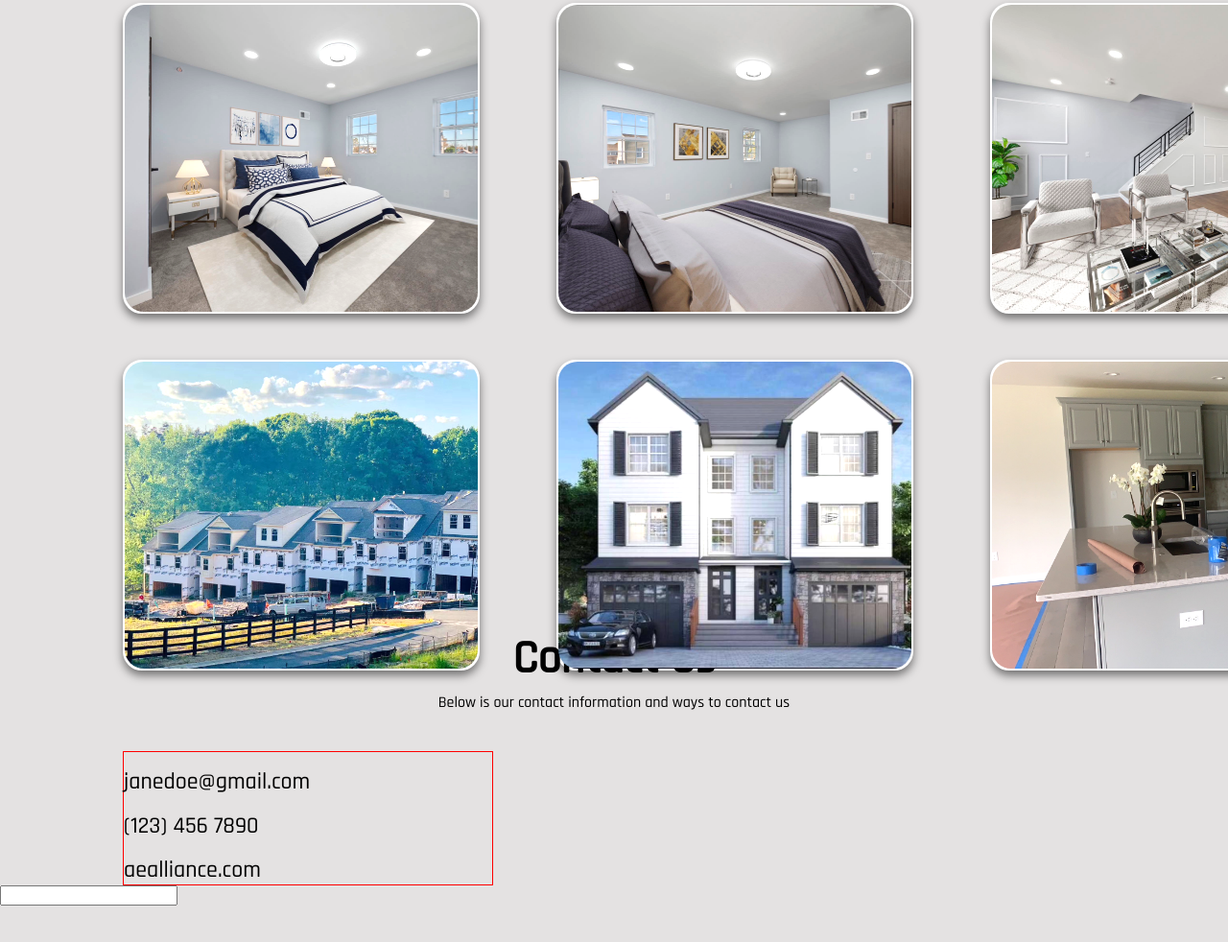
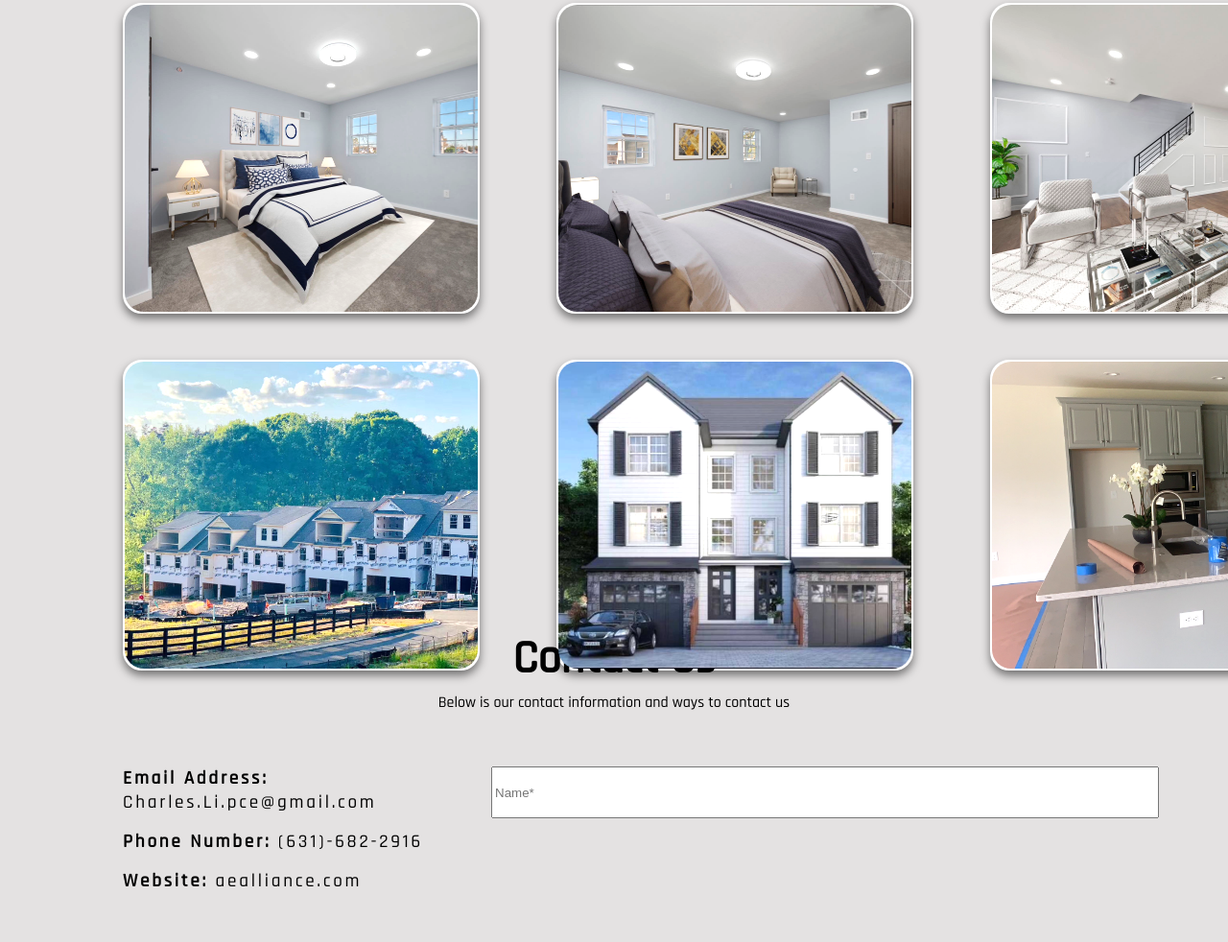
Before and after one commit to thekevinchau/ae_website, a plain HTML site: page index.html in a window 1280 px wide. Shown: the part 2880-3862 px from the top of the page at 96% size. Drawn offline with Linux system fonts and the light colour scheme.

Commit message:
Added correct contact information

```diff
--- a/home.css
+++ b/home.css
@@ -235,8 +235,11 @@ body{
     height: 50vh;
 }
 
+.contact-body{
+    display: flex;
+}
+
 .left-contact{
-    border: 1px solid red;
     display: flex;
     flex-direction: column;
     width: 30vw;
@@ -244,7 +247,19 @@ body{
     margin-top: 5vh;
 }
 
+.right-contact{
+    margin-top: 7vh;
+    width: 50vw;
+    display: inline;
+}
+
 .left-contact > p{
-    font-size: 1.5rem;
+    letter-spacing: 2.75px;
+    font-size: 1.2rem;
     margin-top: 1rem;
 }
+
+.contact-name{
+    width: 43rem;
+    height: 3rem;
+}
--- a/index.html
+++ b/index.html
@@ -102,16 +102,19 @@
             <h1 id="portfolio">Contact Us</h1>
             <p>Below is our contact information and ways to contact us</p>
 
+            <div class="contact-body">
+
             <div class="left-contact">
-                <p>janedoe@gmail.com</p>
-                <p>(123) 456 7890</p>
-                <p>aealliance.com</p>
+                <p><strong>Email Address: </strong>Charles.Li.pce@gmail.com</p>
+                <p><strong>Phone Number: </strong>(631)-682-2916</p>
+                <p><strong>Website: </strong>aealliance.com</p>
             </div>
 
             <div class="right-contact">
-                <input type="text" class="contact-name">
+                <input type="text" class="contact-name" placeholder="Name*" required>
             </div>
         </div>
+            </div>
     </div>
     <footer>
 
```
